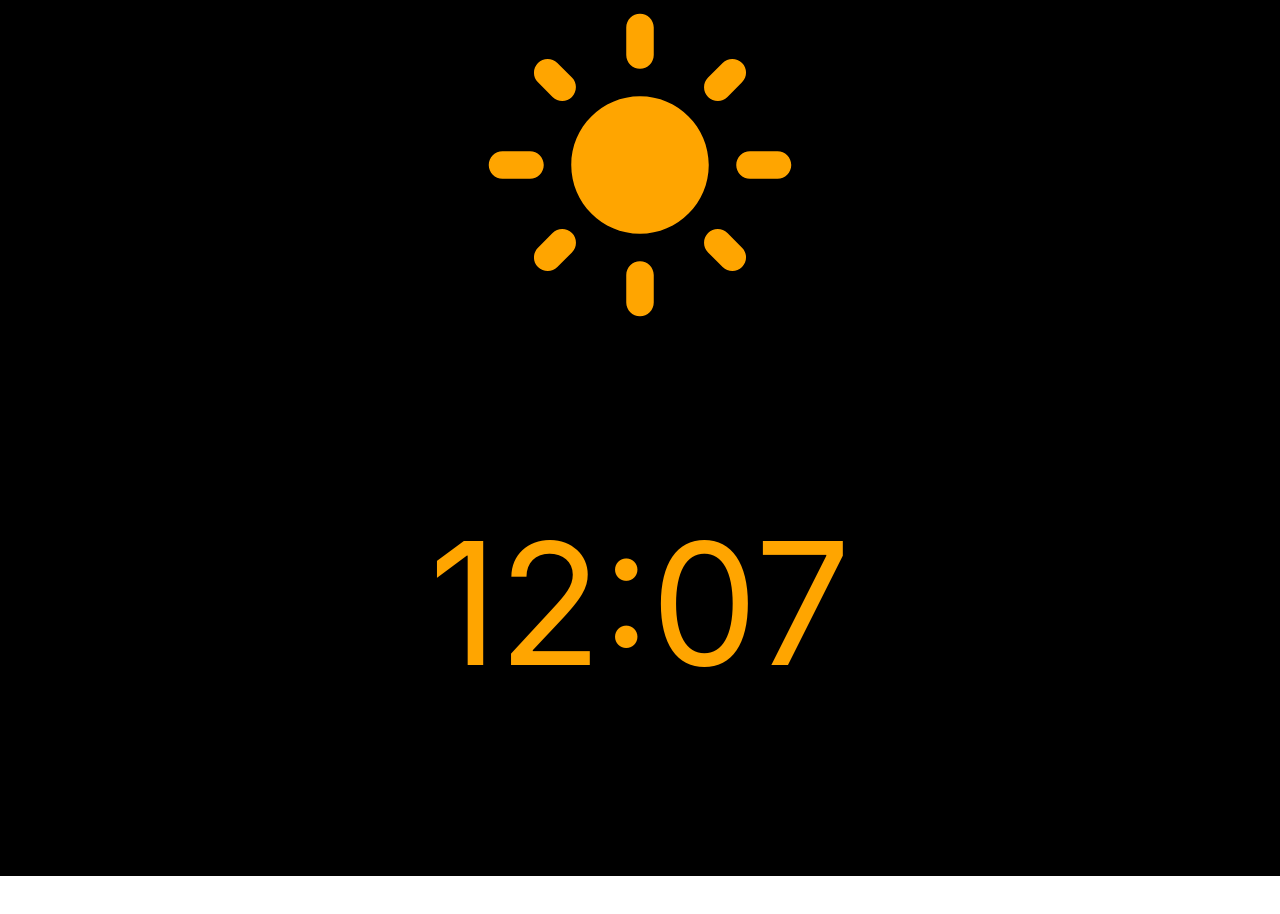
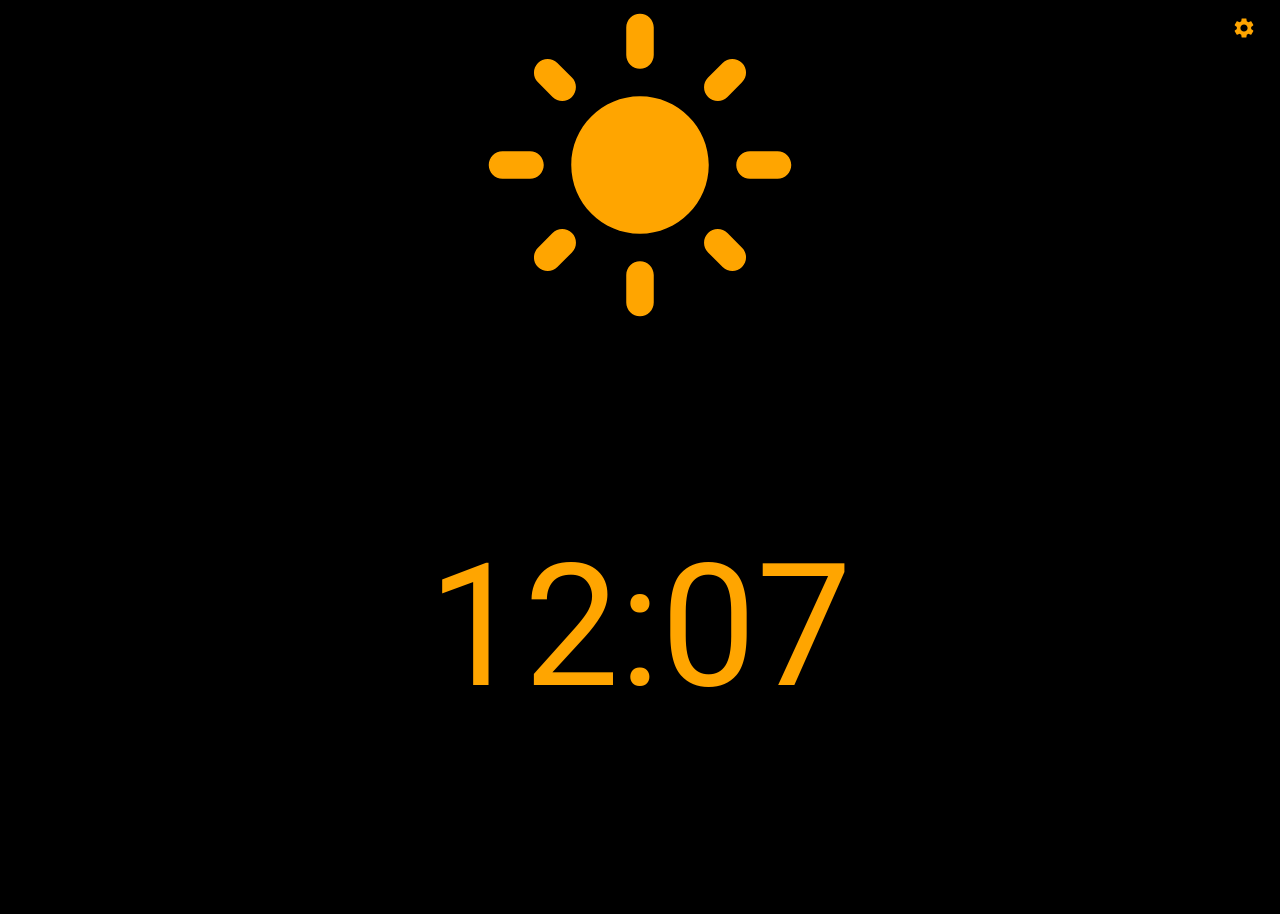
Before and after one commit to rrobben/sleep-clock, a React (Create React App) app: page / in a window 1280 px wide. Shown: the top 914 px of the page. Before the commit the page ends 876 px from the top, so only its background shows below. Built offline with nearby package versions, Linux system fonts and the light colour scheme.

Commit message:
Added settings

```diff
--- a/package.json
+++ b/package.json
@@ -8,6 +8,7 @@
     "@emotion/styled": "^11.11.0",
     "@mui/icons-material": "^5.11.16",
     "@mui/material": "^5.13.1",
+    "@mui/x-date-pickers": "^6.5.0",
     "@testing-library/jest-dom": "^5.16.5",
     "@testing-library/react": "^13.4.0",
     "@testing-library/user-event": "^13.5.0",
@@ -16,7 +17,9 @@
     "@types/node": "^17.0.45",
     "@types/react": "^18.2.6",
     "@types/react-dom": "^18.2.4",
+    "dayjs": "^1.11.7",
     "gh-pages": "^5.0.0",
+    "immutability-helper": "^3.1.1",
     "moment": "^2.29.4",
     "react": "^18.2.0",
     "react-dom": "^18.2.0",
--- a/src/App.css
+++ b/src/App.css
@@ -12,6 +12,7 @@
   font-size: calc(10px + 20vmin);
   color: orange;
 &.sleeping {
+    color: darkblue;
     background-color: black;
 
     &>svg {
--- a/src/App.tsx
+++ b/src/App.tsx
@@ -5,18 +5,25 @@ import { useInterval } from "./hooks/useInterval";
 import { useScreenLock } from "./hooks/useScreenLock";
 import BedtimeIcon from "@mui/icons-material/Bedtime";
 import LightModeIcon from "@mui/icons-material/LightMode";
+import { Settings } from "./components/Settings";
+import { ThemeProvider, createTheme } from "@mui/material/styles";
+import CssBaseline from "@mui/material/CssBaseline";
 
-const SLEEPS = [
-    ["12:45", "15:00"],
-    ["18:50", "07:00"],
-];
+const SLEEPS = [["19:00", "07:00"]];
 
-const FORMAT = "HH:mm";
+export const TIME_FORMAT = "HH:mm";
+
+const darkTheme = createTheme({
+    palette: {
+        mode: "dark",
+    },
+});
 
 function App() {
     const mode = new URLSearchParams(window.location.search).get("mode");
     const [time, setTime] = useState<moment.Moment>(moment());
     const [sleep, setSleep] = useState<boolean>(mode === "sleep");
+    const [periods, setPeriods] = useState<string[][]>(SLEEPS);
 
     const updateTime = () => {
         setTime(moment());
@@ -27,10 +34,10 @@ function App() {
     useEffect(() => {
         if (!mode) {
             setSleep(
-                SLEEPS.some((s) => {
+                periods.some((s) => {
                     const now = moment();
-                    const sleepStart = moment(s[0], FORMAT);
-                    const sleepEnd = moment(s[1], FORMAT);
+                    const sleepStart = moment(s[0], TIME_FORMAT);
+                    const sleepEnd = moment(s[1], TIME_FORMAT);
 
                     if (sleepStart.isAfter(sleepEnd)) {
                         if (now.isAfter(sleepStart) && now.isAfter(sleepEnd)) {
@@ -44,17 +51,21 @@ function App() {
                 })
             );
         }
-    }, [time]);
+    }, [time, periods]);
 
     useScreenLock();
 
     return (
-        <div className="App">
-            <header className={`App-header ${sleep ? "sleeping" : ""}`}>
-                {sleep ? <BedtimeIcon /> : <LightModeIcon />}
-                <p className={`clock ${sleep ? "sleeping" : ""}`}>{time.format(FORMAT)}</p>
-            </header>
-        </div>
+        <ThemeProvider theme={darkTheme}>
+            <CssBaseline />
+            <div className="App">
+                <header className={`App-header ${sleep ? "sleeping" : ""}`}>
+                    <Settings periods={periods} setPeriods={setPeriods} />
+                    {sleep ? <BedtimeIcon /> : <LightModeIcon />}
+                    <p className={`clock ${sleep ? "sleeping" : ""}`}>{time.format(TIME_FORMAT)}</p>
+                </header>
+            </div>
+        </ThemeProvider>
     );
 }
 
--- /dev/null
+++ b/src/components/Settings.tsx
@@ -0,0 +1,113 @@
+import React, { useState } from "react";
+import Button from "@mui/material/Button";
+import IconButton from "@mui/material/IconButton";
+import SettingsIcon from "@mui/icons-material/Settings";
+import Dialog from "@mui/material/Dialog";
+import DialogActions from "@mui/material/DialogActions";
+import DialogContent from "@mui/material/DialogContent";
+import DialogContentText from "@mui/material/DialogContentText";
+import DialogTitle from "@mui/material/DialogTitle";
+import { TimePicker } from "./TimePicker";
+import Grid2 from "@mui/material/Unstable_Grid2";
+import update from "immutability-helper";
+import AppBar from "@mui/material/AppBar";
+import Toolbar from "@mui/material/Toolbar";
+import CloseIcon from "@mui/icons-material/Close";
+import Typography from "@mui/material/Typography";
+import DeleteIcon from "@mui/icons-material/Delete";
+import AddCircleOutlineIcon from "@mui/icons-material/AddCircleOutline";
+import Box from "@mui/material/Box";
+import dayjs from "dayjs";
+import { TIME_FORMAT } from "../App";
+
+export const Settings = ({ periods, setPeriods }: { periods: string[][]; setPeriods: React.Dispatch<React.SetStateAction<string[][]>> }) => {
+    const [open, setOpen] = useState<boolean>(false);
+    const [editedPeriods, setEditedPeriods] = useState<string[][]>(periods);
+
+    const handleClose = () => {
+        setOpen(false);
+        setEditedPeriods(periods);
+    };
+
+    const updatePeriod = (index: number, attrIndex: number, value: string) => {
+        setEditedPeriods(
+            update(editedPeriods, {
+                [index]: {
+                    [attrIndex]: {
+                        $set: value,
+                    },
+                },
+            })
+        );
+    };
+
+    const deletePeriod = (index: number) => {
+        setEditedPeriods(
+            update(editedPeriods, {
+                $splice: [[index, 1]],
+            })
+        );
+    };
+
+    const addPeriod = () => {
+        setEditedPeriods(
+            update(editedPeriods, {
+                $push: [[dayjs().format(TIME_FORMAT), dayjs().add(12, "hours").format(TIME_FORMAT)]],
+            })
+        );
+    };
+
+    const handleSave = () => {
+        setPeriods(editedPeriods);
+        setOpen(false);
+    };
+
+    return (
+        <>
+            <IconButton color="inherit" aria-label="settings" onClick={() => setOpen(true)} sx={{ position: "absolute", top: "0.5rem", right: "1rem" }}>
+                <SettingsIcon />
+            </IconButton>
+            <Dialog open={open} onClose={handleClose} fullScreen>
+                <AppBar sx={{ position: "relative" }}>
+                    <Toolbar>
+                        <IconButton edge="start" color="inherit" onClick={handleClose} aria-label="close">
+                            <CloseIcon />
+                        </IconButton>
+                        <Box sx={{ ml: 2, flex: 1 }}>
+                            <Typography variant="h6" component="span" sx={{ verticalAlign: "middle", mr: 1 }}>
+                                Sleep periods
+                            </Typography>
+                            <IconButton color="inherit" aria-label="add" onClick={addPeriod}>
+                                <AddCircleOutlineIcon />
+                            </IconButton>
+                        </Box>
+                        <Button autoFocus color="inherit" onClick={handleSave}>
+                            Save
+                        </Button>
+                    </Toolbar>
+                </AppBar>
+                <DialogContent>
+                    <Grid2 container spacing={2}>
+                        {editedPeriods.map((p, i) => (
+                            <Grid2 key={i} container xs={12}>
+                                <Grid2 container xs={10} sm={11}>
+                                    <Grid2 xs={12} sm={6}>
+                                        <TimePicker label="Start" value={p[0]} onChange={(val) => updatePeriod(i, 0, val)} />
+                                    </Grid2>
+                                    <Grid2 xs={12} sm={6}>
+                                        <TimePicker label="End" value={p[1]} onChange={(val) => updatePeriod(i, 1, val)} />
+                                    </Grid2>
+                                </Grid2>
+                                <Grid2 xs={2} sm={1} sx={{ display: "flex", verticalAlign: "middle", alignItems: "center" }}>
+                                    <IconButton aria-label="delete" size="medium" onClick={() => deletePeriod(i)}>
+                                        <DeleteIcon fontSize="inherit" />
+                                    </IconButton>
+                                </Grid2>
+                            </Grid2>
+                        ))}
+                    </Grid2>
+                </DialogContent>
+            </Dialog>
+        </>
+    );
+};
--- /dev/null
+++ b/src/components/TimePicker.tsx
@@ -0,0 +1,34 @@
+import React, { useEffect, useState } from "react";
+import dayjs, { Dayjs } from "dayjs";
+import { DemoContainer } from "@mui/x-date-pickers/internals/demo";
+import { LocalizationProvider } from "@mui/x-date-pickers/LocalizationProvider";
+import { AdapterDayjs } from "@mui/x-date-pickers/AdapterDayjs";
+import { TimePicker as MuiTimePicker } from "@mui/x-date-pickers/TimePicker";
+import { MobileTimePicker } from "@mui/x-date-pickers/MobileTimePicker";
+import { TIME_FORMAT } from "../App";
+
+export const TimePicker = ({ label, value, onChange }: { label?: string; value?: string; onChange: (val: string) => void }) => {
+    const [time, setTime] = useState<Dayjs>(dayjs(value, TIME_FORMAT));
+    useEffect(() => {
+        const newValue = dayjs(value, TIME_FORMAT);
+        if (newValue.toString() !== time?.toString()) {
+            setTime(newValue);
+        }
+    }, [value]);
+    const handleChange = (val: Dayjs | null) => {
+        if (val) {
+            setTime(dayjs(val));
+            console.log(val);
+            onChange(val.format(TIME_FORMAT));
+        }
+    };
+    console.log(time);
+    return (
+        <LocalizationProvider dateAdapter={AdapterDayjs}>
+            <DemoContainer components={["MobileTimePicker"]}>
+                <MobileTimePicker ampm={false} label={label} format={TIME_FORMAT} value={time} onChange={handleChange} />
+                {/* <MobileTimePicker ampm={false} label={label} format="HH:mm" value={time} onChange={handleChange} /> */}
+            </DemoContainer>
+        </LocalizationProvider>
+    );
+};
```
Also changed, not shown: 1 other file (tests, documents, lock files or other folders).
